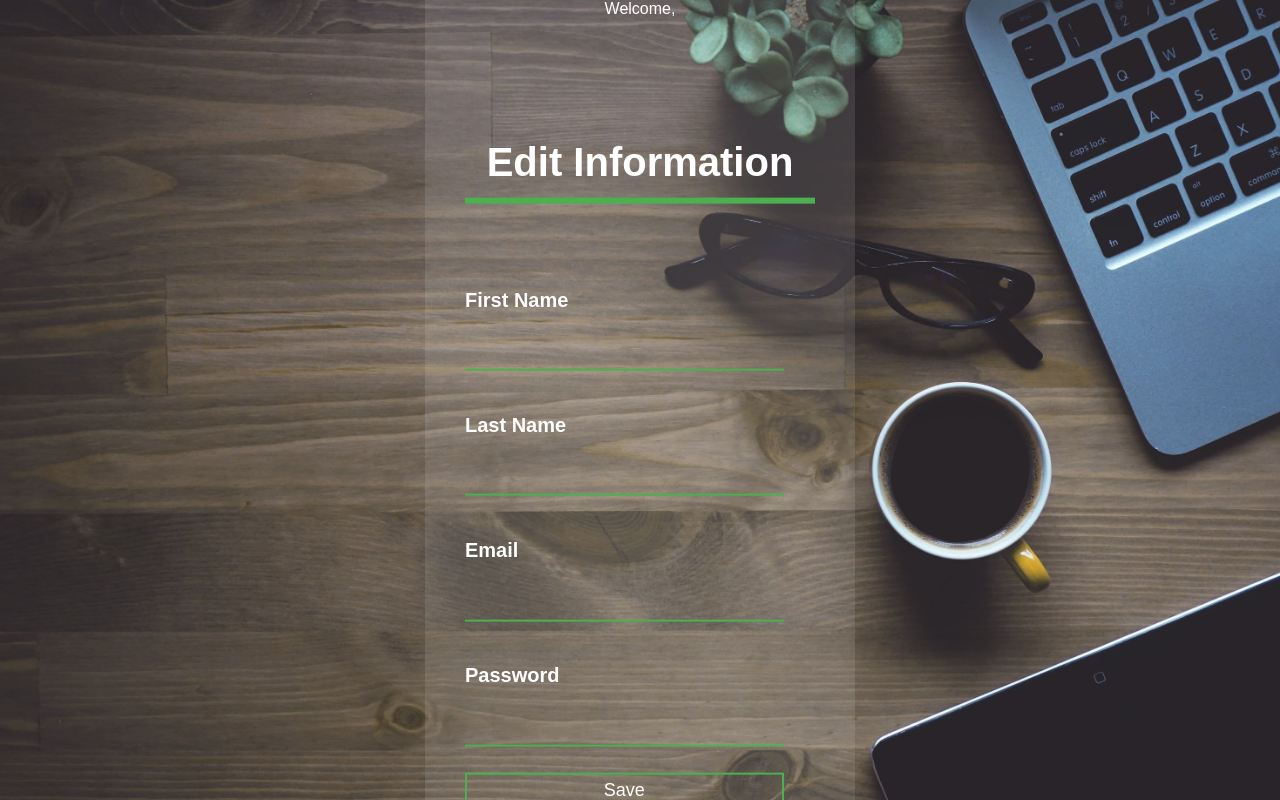
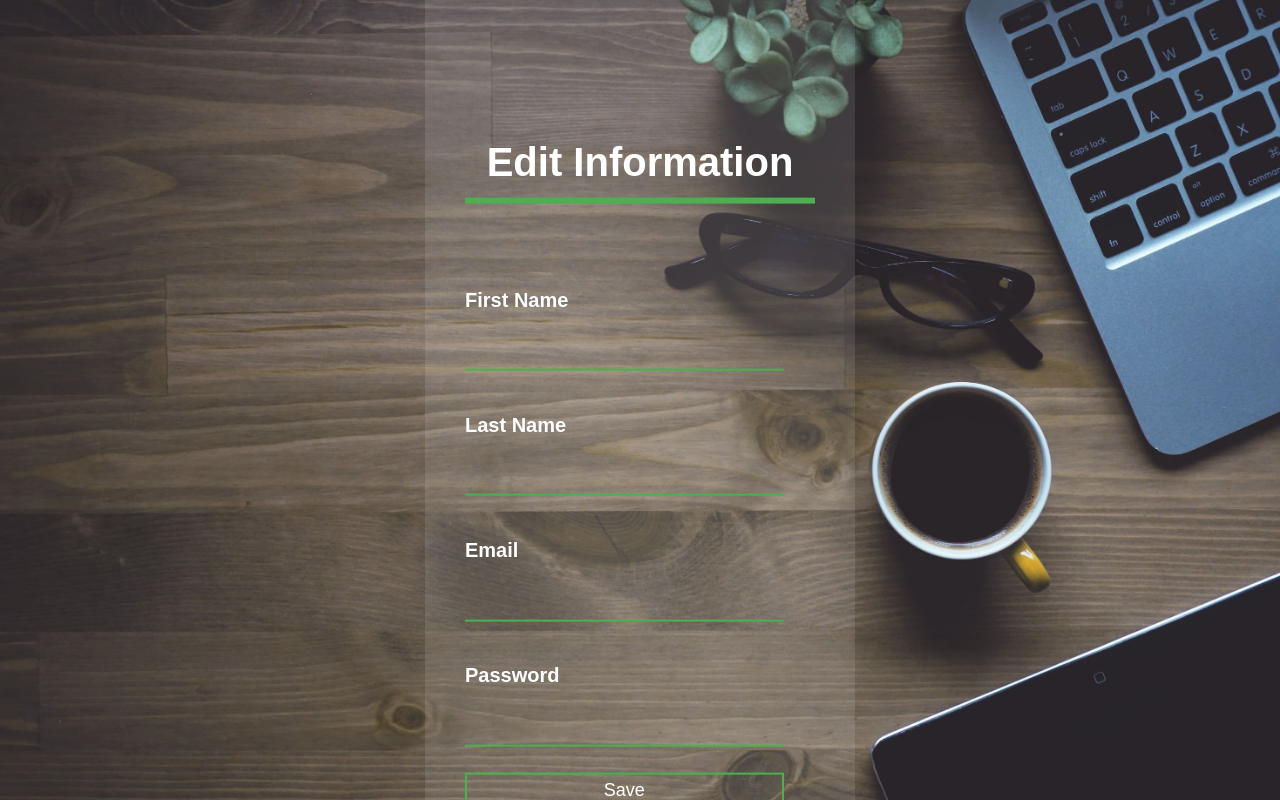
Before and after one commit to Ayodhya12/Project-NetLibrarian, a PHP site: page /settings.php in a window 1280 px wide. Run offline with PHP 8.4, Linux system fonts and the light colour scheme; the visitor is signed in with stand-in values (Sample User, id 1); data comes from the database, SQL or seed files in the repository; data that the repository does not hold is empty.

Commit message:
Update settings.php

```diff
--- a/newProject/settings.php
+++ b/newProject/settings.php
@@ -41,10 +41,10 @@
 
 	?>
 
-	<div class="profile_info" style="text-align: center;">
+	<!--<div class="profile_info" style="text-align: center;">
 		<span style="color: white;">Welcome,</span>
 		<h4 style="color: white;"><?php echo $_SESSION['user']; ?></h4>
-	</div>
+	</div>-->
 
  <div class="login-box">
          <h1 align="center" style="margin-top:150px;">Edit Information</h1>
```
